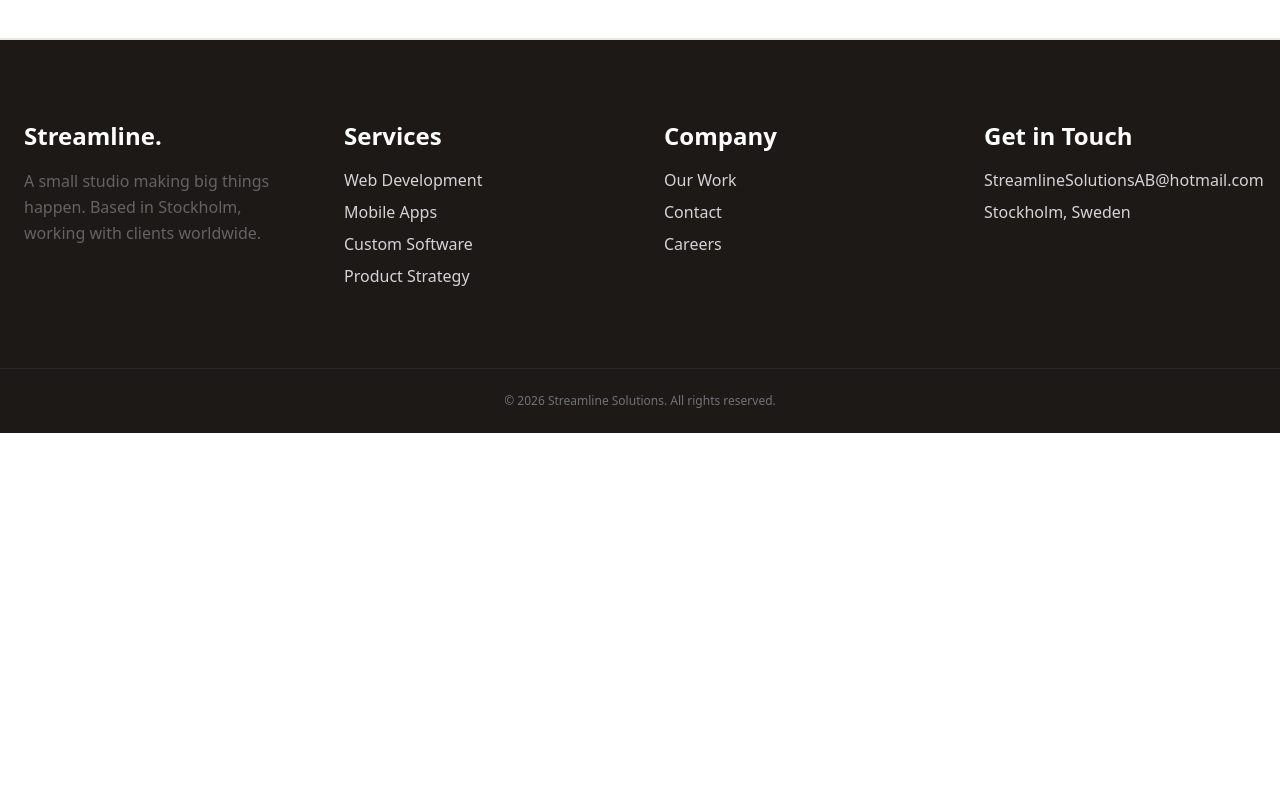
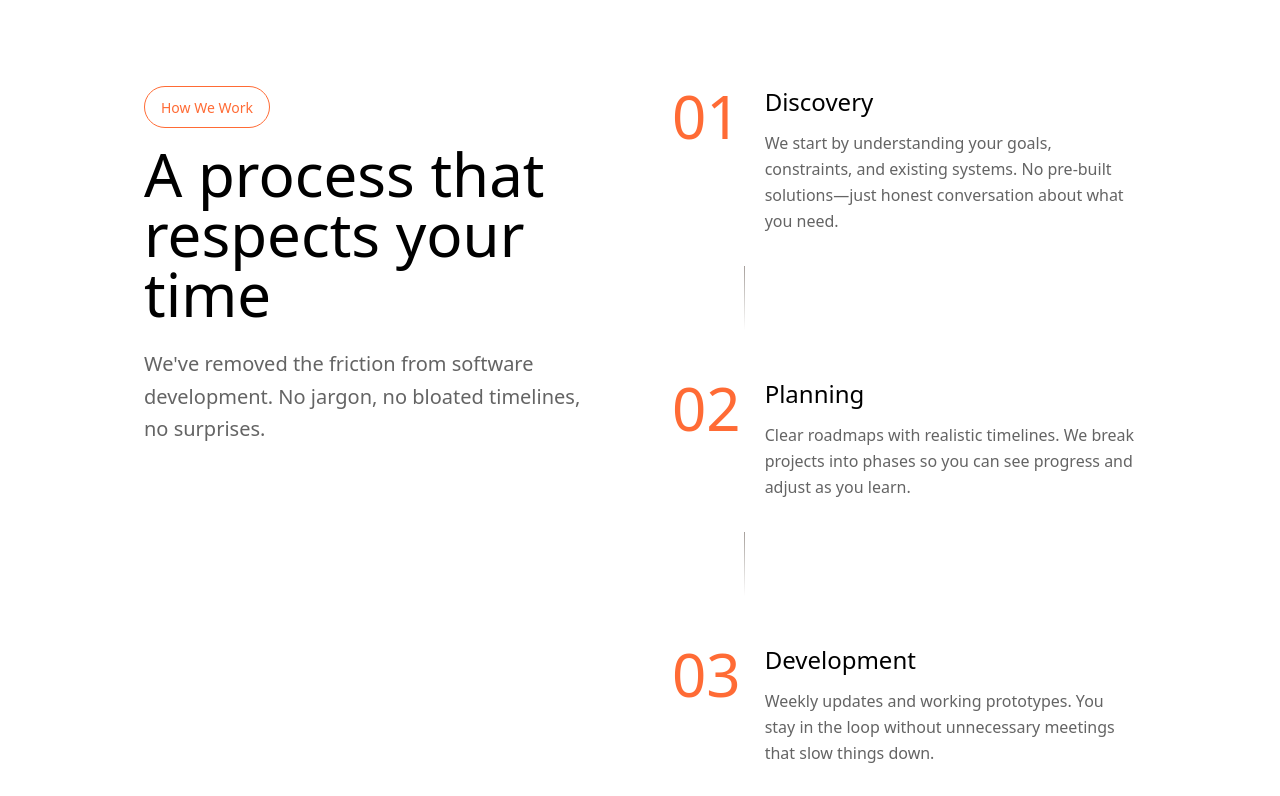
Before and after one commit to DuckGroup/streamline_solutions, a Next.js app: page / in a window 1280 px wide. Shown: the part 1880-2676 px from the top of the page. Before the commit the page ends 2313 px from the top, so only its background shows below. Built offline with nearby package versions, Linux system fonts and the light colour scheme.

Commit message:
feat: created approach component

```diff
--- /dev/null
+++ b/app/components/approach.tsx
@@ -0,0 +1,73 @@
+const approaches = [
+  {
+    number: "01",
+    title: "Discovery",
+    description:
+      "We start by understanding your goals, constraints, and existing systems. No pre-built solutions—just honest conversation about what you need.",
+  },
+  {
+    number: "02",
+    title: "Planning",
+    description:
+      "Clear roadmaps with realistic timelines. We break projects into phases so you can see progress and adjust as you learn.",
+  },
+  {
+    number: "03",
+    title: "Development",
+    description:
+      "Weekly updates and working prototypes. You stay in the loop without unnecessary meetings that slow things down.",
+  },
+  {
+    number: "04",
+    title: "Launch & Support",
+    description:
+      "We stick around after launch. Bug fixes, optimizations, and ongoing improvements are part of how we work with clients.",
+  },
+];
+
+export const Approach = () => {
+  return (
+    <section id="approach" className="py-32 bg-white">
+      <div className="max-w-350 mx-auto px-6 lg:px-12">
+        <div className="grid lg:grid-cols-2 gap-16 items-start">
+          <div className="lg:sticky lg:top-32">
+            <div className="inline-block mb-4 px-4 py-2 bg-white border border-hanuman rounded-full">
+              <span className="text-hanuman text-sm">How We Work</span>
+            </div>
+            <h2 className="text-4xl md:text-6xl text-black mb-6">
+              A process that respects your time
+            </h2>
+            <p className="text-xl leading-relaxed">
+              We&apos;ve removed the friction from software development. No jargon,
+              no bloated timelines, no surprises.
+            </p>
+          </div>
+
+
+          <div className="space-y-12">
+            {approaches.map((approach, index) => (
+              <div key={index} className="group">
+                <div className="flex gap-6">
+                  <div className="text-6xl text-hanuman group-hover:text-hanuman/50 transition-colors duration-500">
+                    {approach.number}
+                  </div>
+                  <div>
+                    <h3 className="text-2xl text-black mb-3">
+                      {approach.title}
+                    </h3>
+                    <p className="leading-relaxed">
+                      {approach.description}
+                    </p>
+                  </div>
+                </div>
+                {index < approaches.length - 1 && (
+                  <div className="ml-18 mt-8 h-16 w-px bg-linear-to-b from-stone-400 to-transparent" />
+                )}
+              </div>
+            ))}
+          </div>
+        </div>
+      </div>
+    </section>
+  );
+};
```
